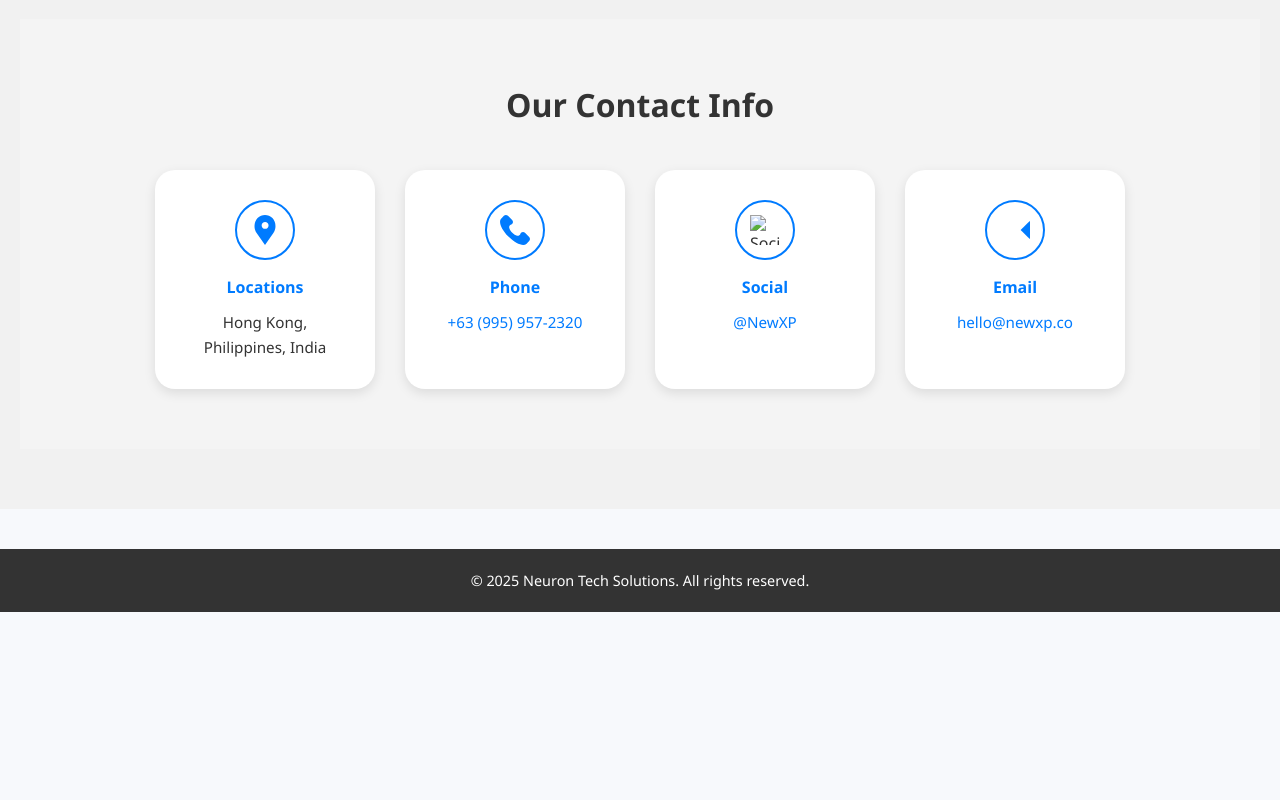
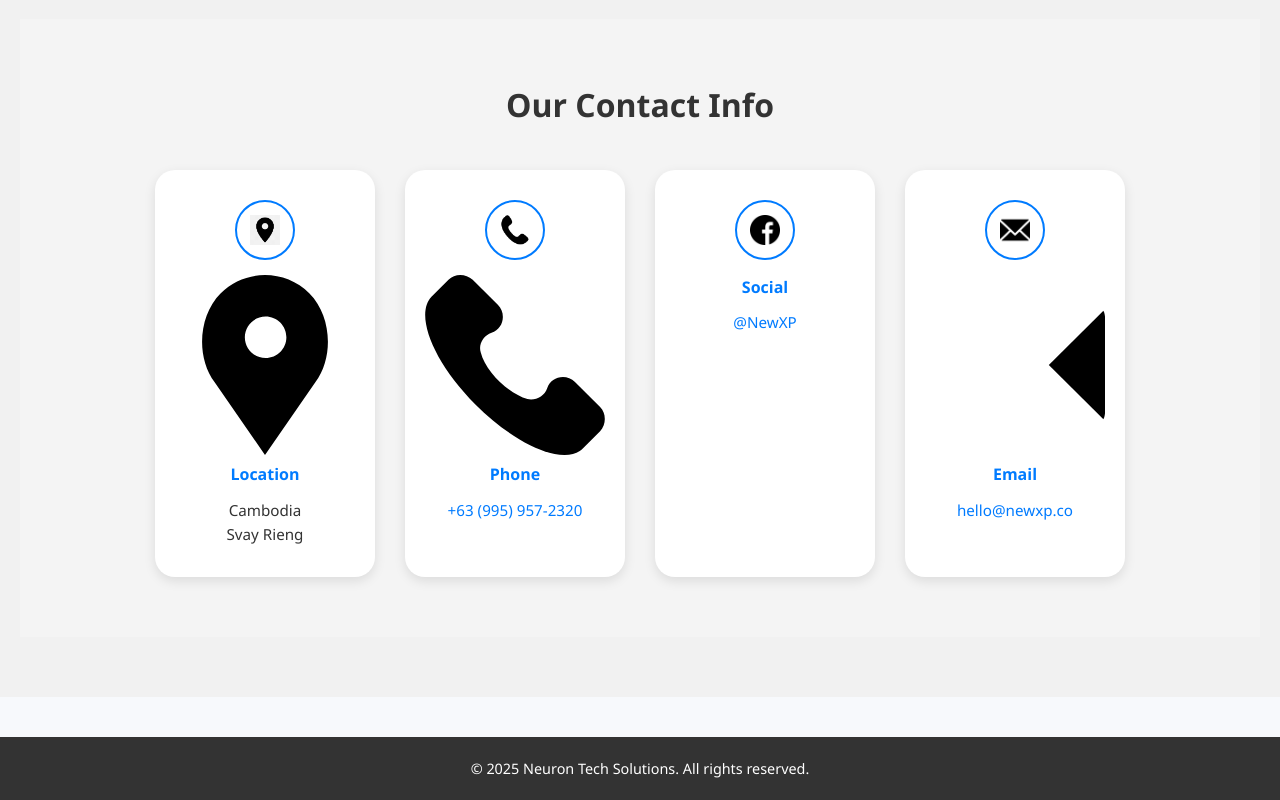
Before and after one commit to Fravens7/bavetcsp, a plain HTML site: page index.html in a window 1280 px wide. Shown: the part 3613-4413 px from the top of the page. Before the commit the page ends 4225 px from the top, so only its background shows below. Drawn offline with Linux system fonts and the light colour scheme.

Commit message:
Update index.html

```diff
--- a/index.html
+++ b/index.html
@@ -401,18 +401,18 @@
 
       <!-- Locations -->
       <div class="info-item">
-        <span class="info-icon">
+        <span class="info-icon"><img src="assets/images/location.png" alt="Locations"></span>
           <svg viewBox="0 0 52 52"><path d="M38.853,5.324L38.853,5.324c-7.098-7.098-18.607-7.098-25.706,0h0
             C6.751,11.72,6.031,23.763,11.459,31L26,52l14.541-21C45.969,23.763,45.249,11.72,38.853,5.324z M26.177,24c-3.314,0-6-2.686-6-6
             s2.686-6,6-6s6,2.686,6,6S29.491,24,26.177,24z"></path></svg>
         </span>
-        <h4>Locations</h4>
-        <p>Hong Kong, <br>Philippines, India</p>
+        <h4>Location</h4>
+        <p>Cambodia<br>Svay Rieng</p>
       </div>
 
       <!-- Phone -->
       <div class="info-item">
-        <span class="info-icon">
+        <span class="info-icon"><img src="assets/images/phone.png" alt="Phone"></span>
           <svg viewBox="0 0 513.64 513.64"><path d="M499.66,376.96l-71.68-71.68c-25.6-25.6-69.12-15.359-79.36,17.92c-7.68,23.041-33.28,35.841-56.32,30.72
           c-51.2-12.8-120.32-79.36-133.12-133.12c-7.68-23.041,7.68-48.641,30.72-56.32c33.28-10.24,43.52-53.76,17.92-79.36l-71.68-71.68
           c-20.48-17.92-51.2-17.92-69.12,0l-48.64,48.64c-48.64,51.2,5.12,186.88,125.44,307.2c120.32,120.32,256,176.641,307.2,125.44
@@ -424,14 +424,14 @@
 
       <!-- Social -->
       <div class="info-item">
-        <span class="info-icon"><img src="images/3128219.png" alt="Social"></span>
+        <span class="info-icon"><img src="assets/images/fb.jpg" alt="Social"></span>
         <h4>Social</h4>
         <p><a href="https://www.linkedin.com/company/newxp/" target="_blank">@NewXP</a></p>
       </div>
 
       <!-- Email -->
       <div class="info-item">
-        <span class="info-icon">
+        <span class="info-icon"><img src="assets/images/email.png" alt="Email"></span>
           <svg viewBox="0 0 512 512"><path d="M507.49,101.721L352.211,256L507.49,410.279c2.807-5.867,4.51-12.353,4.51-19.279V121
           C512,114.073,510.297,107.588,507.49,101.721z"></path></svg>
         </span>
```
